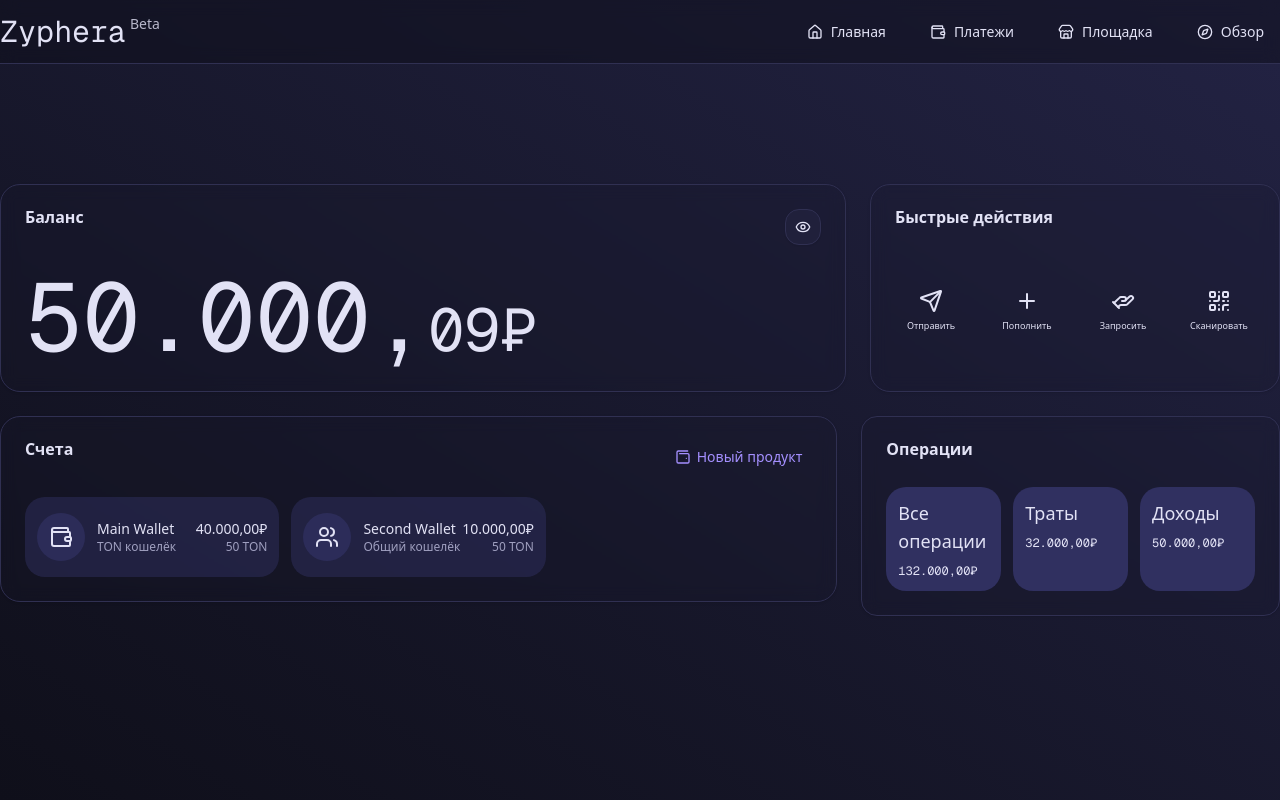
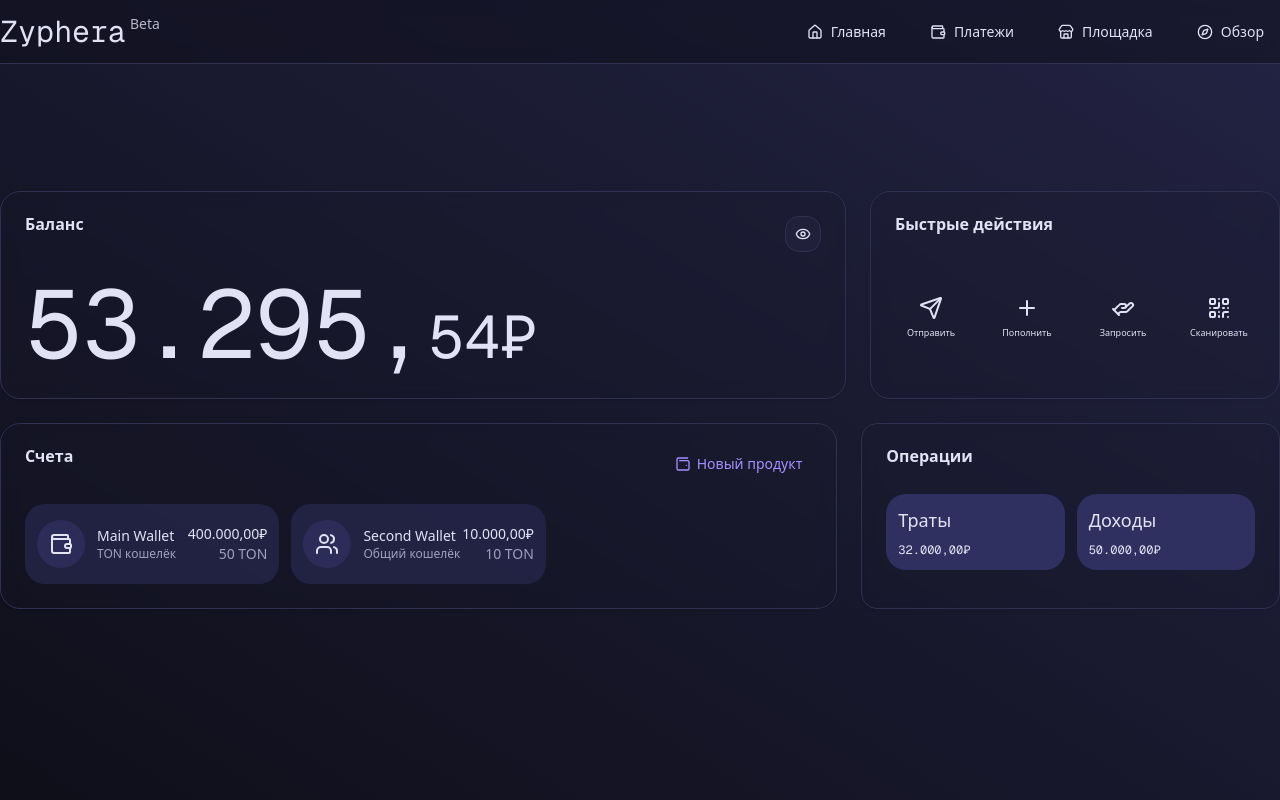
Before and after one commit to ZypheraWallet/WebWallet, a Next.js app: page / in a window 1280 px wide. Built offline with nearby package versions, Linux system fonts and the light colour scheme.

Commit message:
new hidden balance

```diff
--- a/components/wallet/sections/accountsCard.tsx
+++ b/components/wallet/sections/accountsCard.tsx
@@ -1,3 +1,4 @@
+'use client'
 import React from 'react';
 import {
     Card,
@@ -7,9 +8,14 @@ import {
     CardTitle,
 } from "@/components/ui/card"
 import { Button } from '@/components/ui/button';
+
 import { Users, Wallet, Wallet2 } from 'lucide-react';
 
+import { useBalanceStore } from '@/store/wallet/balanceStore';
+
 const AccountsCard = () => {
+    const { showBalance } = useBalanceStore();
+
     return (
         <Card className='lg:w-2/3 h-max max-lg:bg-card/20 max-lg:border-0 max-lg:shadow-none max-lg:py-0'>
             <CardHeader className='max-lg:hidden'>
@@ -25,15 +31,15 @@ const AccountsCard = () => {
                             <Wallet />
                         </div>
                         <div>
-                            <p className='font-medium text-sm'>Main Wallet</p>
+                            <p className='font-medium text-sm truncate'>Main Wallet</p>
                             <p className='text-xs text-muted-foreground'>TON кошелёк</p>
                         </div>
                     </div>
                     <div className='flex flex-col items-end'>
-                        <p className='text-sm'>
-                            40.000,00₽
+                        <p className={`${showBalance? '' : 'blur-xs'} duration-500 text-sm`}>
+                            400.000,00₽
                         </p>
-                        <p className='text-xs text-muted-foreground'>
+                        <p className={`${showBalance? '' : 'blur-xs'} duration-500 text-sm text-muted-foreground`}>
                             50 TON
                         </p>
                     </div>
@@ -50,11 +56,11 @@ const AccountsCard = () => {
                         </div>
                     </div>
                     <div className='flex flex-col items-end'>
-                        <p className='text-sm'>
+                        <p className={`${showBalance? '' : 'blur-xs'} duration-500 text-sm`}>
                             10.000,00₽
                         </p>
-                        <p className='text-xs text-muted-foreground'>
-                            50 TON
+                        <p className={`${showBalance? '' : 'blur-xs'} duration-500 text-sm text-muted-foreground`}>
+                            10 TON
                         </p>
                     </div>
 
--- a/components/wallet/sections/balanceCard.tsx
+++ b/components/wallet/sections/balanceCard.tsx
@@ -1,6 +1,6 @@
 'use client';
 
-import React, { useState } from 'react';
+import React from 'react';
 import {
     Card,
     CardContent,
@@ -9,10 +9,15 @@ import {
     CardAction
 } from "@/components/ui/card"
 import { Button } from '@/components/ui/button';
+
 import { Eye, EyeClosed } from 'lucide-react';
 
+import { useBalanceStore } from '@/store/wallet/balanceStore';
+import { formatBalanceParts } from '@/utils/formatBalance';
+
 const BalanceCard = () => {
-    const [balanceHidden, setHiddenBalance] = useState<boolean>(false);
+    const { balance, showBalance, toggleBalanceVisibility } = useBalanceStore();
+    const { intPart, fracPart, full } = formatBalanceParts(balance);
 
     return (
         <Card className='w-full max-lg:bg-card/0 max-lg:border-0 max-lg:shadow-none'>
@@ -23,13 +28,13 @@ const BalanceCard = () => {
                     <Button
                         variant={'outline'}
                         size={'icon'}
-                        onClick={() => { setHiddenBalance(!balanceHidden) }}
+                        onClick={toggleBalanceVisibility}
                     >
                         {
-                            balanceHidden ?
+                            showBalance ?
+                                <Eye />
+                                :
                                 <EyeClosed />
-                                :
-                                <Eye />
                         }
                     </Button>
                 </CardAction>
@@ -37,7 +42,7 @@ const BalanceCard = () => {
             <CardContent className='w-full max-lg:mt-9'>
                 <div className='lg:text-8xl text-5xl max-lg:text-center font-mono space-y-3'>
                     <p className='text-muted-foreground text-xs lg:hidden'>Доступный баланс</p>
-                    {balanceHidden? "•••••" : <span>50.000,<span className='text-4xl lg:text-6xl'>09₽</span></span>}
+                    <span className={`duration-500 ${showBalance ? '' : 'blur-md lg:blur-xl'}`}>{intPart},<span className='text-4xl lg:text-6xl'>{fracPart}₽</span></span>
                 </div>
             </CardContent>
         </Card>
--- a/components/wallet/sections/historyCard.tsx
+++ b/components/wallet/sections/historyCard.tsx
@@ -1,17 +1,17 @@
+'use client'
 import React from 'react';
 import {
     Card,
     CardContent,
-    CardAction,
     CardHeader,
     CardTitle,
-    CardDescription,
 } from "@/components/ui/card";
-import { Button } from '@/components/ui/button';
-import { History } from "lucide-react";
+
+import { useBalanceStore } from '@/store/wallet/balanceStore';
 
 
 const HistoryCard = () => {
+    const { showBalance } = useBalanceStore();
     return (
         <Card className="lg:w-1/3 rounded-2xl max-lg:bg-card/50 shadow-sm border border-border backdrop-blur">
             <CardHeader>
@@ -20,18 +20,24 @@ const HistoryCard = () => {
                     <Button variant={'link'} size={'sm'}><History />Все операции</Button>
                 </CardAction> */}
             </CardHeader>
-            <CardContent className='grid grid-cols-2 lg:grid-cols-3 gap-3 justify-between'>
-                <div className='w-full max-lg:col-span-2 bg-accent rounded-xl p-3 space-y-2'>
+            <CardContent className='grid grid-cols-2 2xl:grid-cols-3 gap-3 justify-between'>
+                <div className='w-full max-lg:col-span-2 bg-accent rounded-xl p-3 space-y-2 max-lg:block max-2xl:hidden'>
                     <p className='text-lg font-medium'>Все операции</p>
-                    <p className='font-mono text-xs'>132.000,00₽</p>
+                    <p className={`${showBalance? '' : 'blur-xs'} duration-500 font-mono text-xs`}>
+                        132.000,00₽
+                    </p>
                 </div>
                 <div className='w-full bg-accent rounded-xl p-3 space-y-2'>
                     <p className='text-lg font-medium'>Траты</p>
-                    <p className='font-mono text-xs'>32.000,00₽</p>
+                    <p className={`${showBalance? '' : 'blur-xs'} duration-500 font-mono text-xs`}>
+                        32.000,00₽
+                    </p>
                 </div>
                 <div className='w-full bg-accent rounded-xl p-3 space-y-2'>
                     <p className='text-lg font-medium'>Доходы</p>
-                    <p className='font-mono text-xs'>50.000,00₽</p>
+                    <p className={`${showBalance? '' : 'blur-xs'} duration-500 font-mono text-xs`}>
+                        50.000,00₽
+                    </p>
                 </div>
             </CardContent>
         </Card>
--- a/package.json
+++ b/package.json
@@ -18,7 +18,8 @@
     "next-intl": "^4.3.4",
     "react": "19.1.0",
     "react-dom": "19.1.0",
-    "tailwind-merge": "^3.3.1"
+    "tailwind-merge": "^3.3.1",
+    "zustand": "^5.0.8"
   },
   "devDependencies": {
     "@eslint/eslintrc": "^3",
--- /dev/null
+++ b/store/wallet/balanceStore.ts
@@ -0,0 +1,24 @@
+
+import { create } from 'zustand';
+
+interface BalanceStore {
+  balance: number;
+  showBalance: boolean;
+
+  deposit: (amount: number) => void;
+  withdraw: (amount: number) => void;
+  toggleBalanceVisibility: () => void;
+  setBalance: (amount: number) => void;
+}
+
+export const useBalanceStore = create<BalanceStore>((set) => ({
+  balance: 53295.54,
+  showBalance: true,
+
+  deposit: (amount) => set((state) => ({ balance: state.balance + amount })),
+  withdraw: (amount) =>
+    set((state) => ({ balance: Math.max(0, state.balance - amount) })),
+  toggleBalanceVisibility: () =>
+    set((state) => ({ showBalance: !state.showBalance })),
+  setBalance: (amount) => set({ balance: amount }),
+}));
--- /dev/null
+++ b/utils/formatBalance.ts
@@ -0,0 +1,12 @@
+export const formatBalanceParts = (amount: number) => {
+    const [intPart, fracPart] = amount
+        .toFixed(2)
+        .split('.')
+        .map((part, index) =>
+            index === 0 ? Number(part).toLocaleString('de-DE') : part
+        );
+
+    const full = `${intPart},${fracPart}₽`;
+
+    return { intPart, fracPart, full };
+};
```
Also changed, not shown: 1 other file (tests, documents, lock files or other folders).
